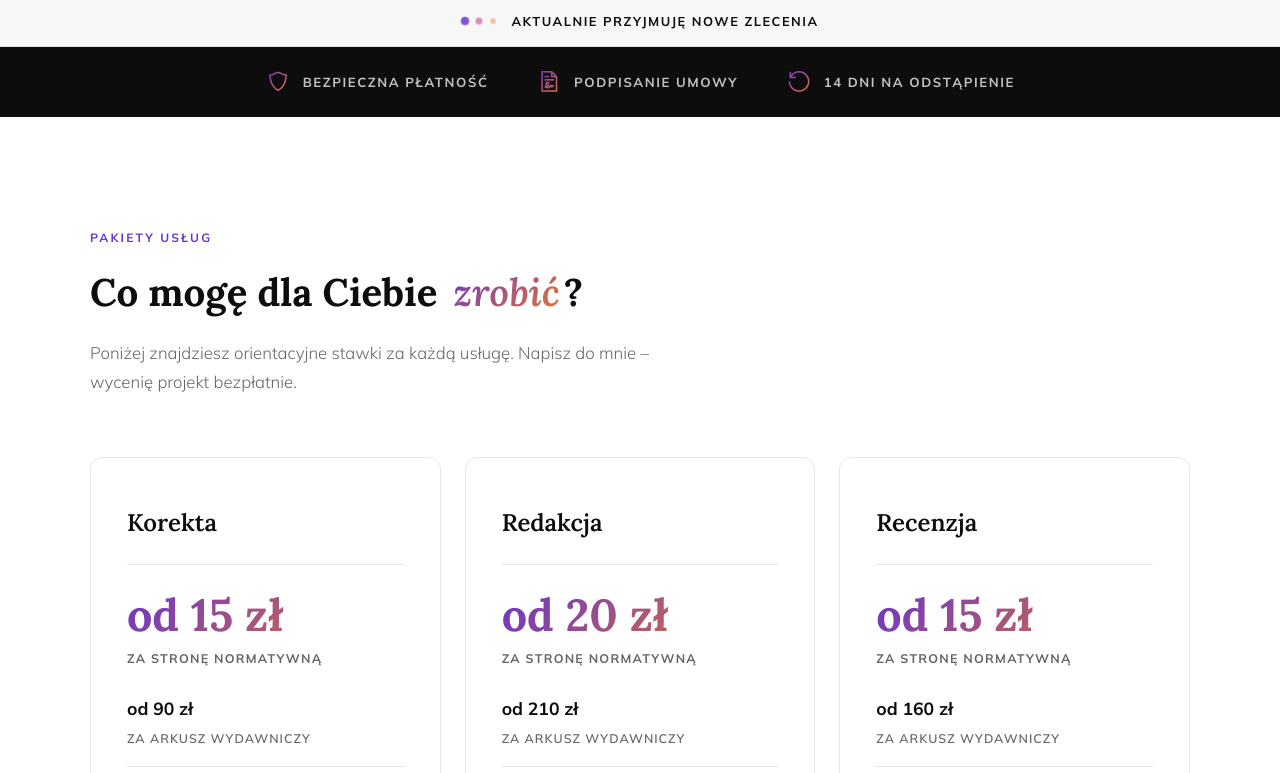
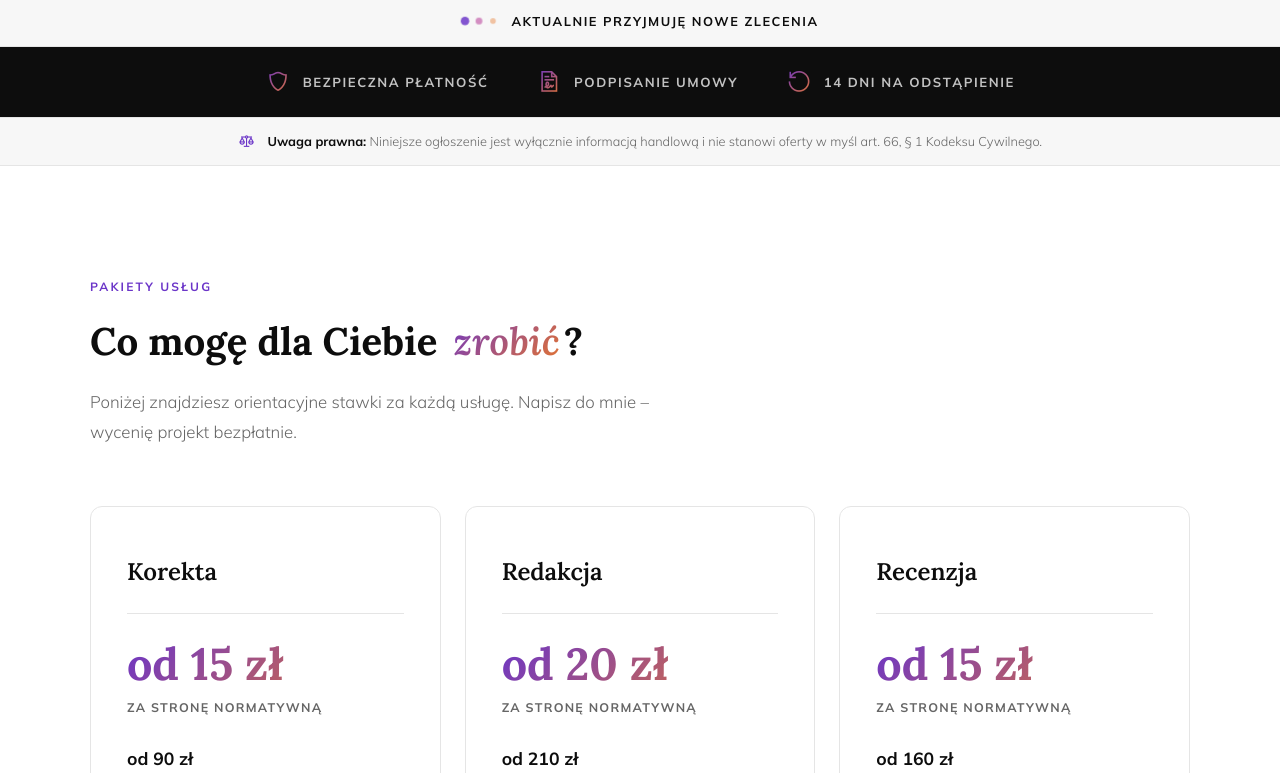
Before and after one commit to Bonnie00726/nataliaszoppa, a Jekyll site: the page built from cennik.html, in a window 1280 px wide and 900 px high, scrolled down 534 px, cut to the strip 127-900 px from the top of the window. Built offline with Jekyll 4.4.1, drawn with Linux system fonts in a browser that asks for light colours; some of the changed text lies outside the part shown.

Commit message:
Update cennik.html

```diff
--- a/cennik.html
+++ b/cennik.html
@@ -96,6 +96,12 @@ title: Cennik
     </div>
 </div>
 
+<!-- PASEK UWAGI PRAWNEJ -->
+<div class="legal-bar reveal">
+    <i class="las la-balance-scale"></i>
+    <p><strong>Uwaga prawna:</strong> Niniejsze ogłoszenie jest wyłącznie informacją handlową i nie stanowi oferty w myśl art. 66, § 1 Kodeksu Cywilnego.</p>
+</div>
+
 <section class="section">
     <div class="container">
         <div class="eyebrow reveal">Pakiety usług</div>
@@ -173,12 +179,6 @@ title: Cennik
     </div>
 </section>
 
-<!-- PASEK UWAGI PRAWNEJ -->
-<div class="legal-bar reveal">
-    <i class="las la-balance-scale"></i>
-    <p><strong>Uwaga prawna:</strong> Niniejsze ogłoszenie jest wyłącznie informacją handlową i nie stanowi oferty w myśl art. 66, § 1 Kodeksu Cywilnego.</p>
-</div>
-
 <section class="cta-section">
     <div class="cta-content">
         <h2 class="reveal delay-1">Opowiedz mi o swoim projekcie</h2>
```
